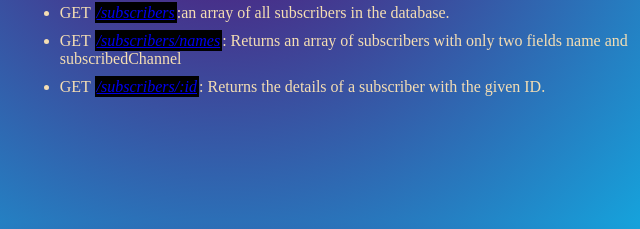
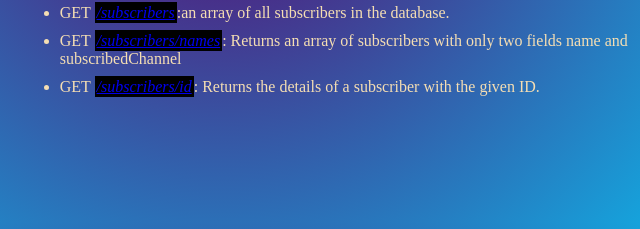
Before and after one commit to sharmila003/Getyoutubesubscribers, a website: page index.html in a window 1280 px wide. Shown: the part 568-797 px from the top of the page, 418-1058 px from the left. Drawn offline with Linux system fonts and the light colour scheme.

Commit message:
version change

```diff
--- a/index.html
+++ b/index.html
@@ -58,7 +58,7 @@
                 database.</li>
             <li>GET <em><a href="/subscribers/names">/subscribers/names</a></em>: Returns an array of subscribers with only two fields  name and
                 subscribedChannel</li>
-            <li>GET <em><a href="/subscribers/Objectid">/subscribers/:id</a></em>: Returns the details of a subscriber with the given ID.</li>
+            <li>GET <em><a href="/subscribers/id">/subscribers/id</a></em>: Returns the details of a subscriber with the given ID.</li>
         </ul>
     </div>
 </body>
--- a/package.json
+++ b/package.json
@@ -4,7 +4,7 @@
   "description": "this is a rest api for fatching subscribers by name and ids",
   "main": "index.js",
   "engines": {
-    "node": "20.x"
+    "node": "18.x"
   },
   "scripts": {
     "test": "jest",
```
